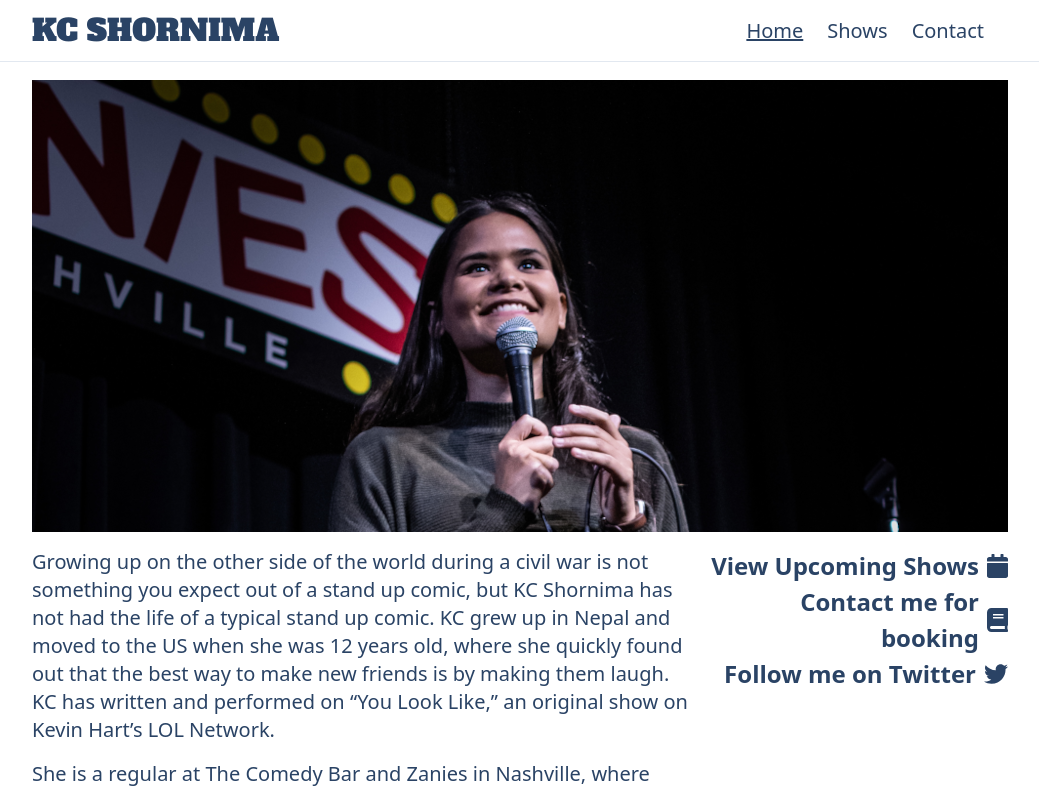
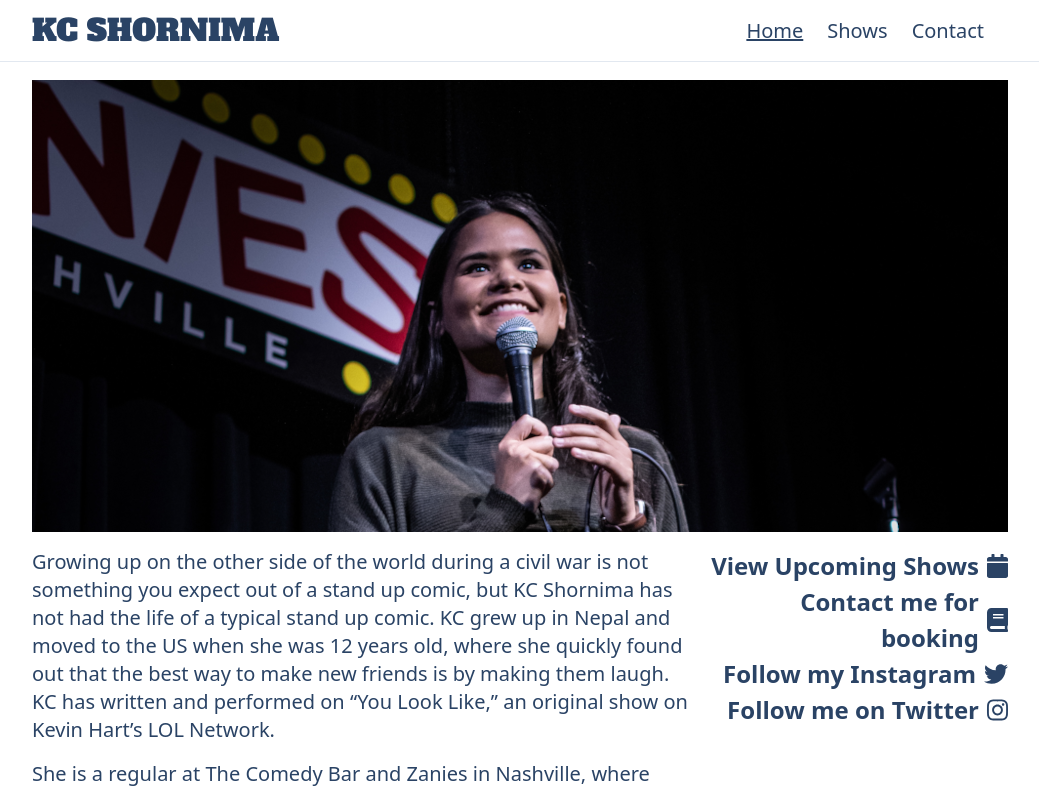
Before and after one commit to nich-o-las/kc-shornima-website, a Next.js app: page / in a window 1280 px wide. Shown: the top 792 px of the page, without its empty margins (120-1159 px from the left). Built offline with nearby package versions, Linux system fonts and the light colour scheme; what @tailwindcss/typography would draw is missing.

Commit message:
added ig link

```diff
--- a/src/pages/index.tsx
+++ b/src/pages/index.tsx
@@ -1,6 +1,6 @@
 import React from 'react';
 
-import { faTwitter } from '@fortawesome/free-brands-svg-icons';
+import { faInstagram, faTwitter } from '@fortawesome/free-brands-svg-icons';
 import { faCalendar, faBook } from '@fortawesome/free-solid-svg-icons';
 import { FontAwesomeIcon } from '@fortawesome/react-fontawesome';
 import Link from 'next/link';
@@ -84,6 +84,18 @@ const Index = () => {
               >
                 <FontAwesomeIcon icon={faTwitter} />
 
+                <p>Follow my Instagram</p>
+              </a>
+            </li>
+
+            <li>
+              <a
+                target="blank"
+                href="https://www.instagram.com/kcshornima/"
+                className="flex items-center w-full space-x-2 text-current lg:space-x-reverse lg:flex-row-reverse"
+              >
+                <FontAwesomeIcon icon={faInstagram} />
+
                 <p>Follow me on Twitter</p>
               </a>
             </li>
```
